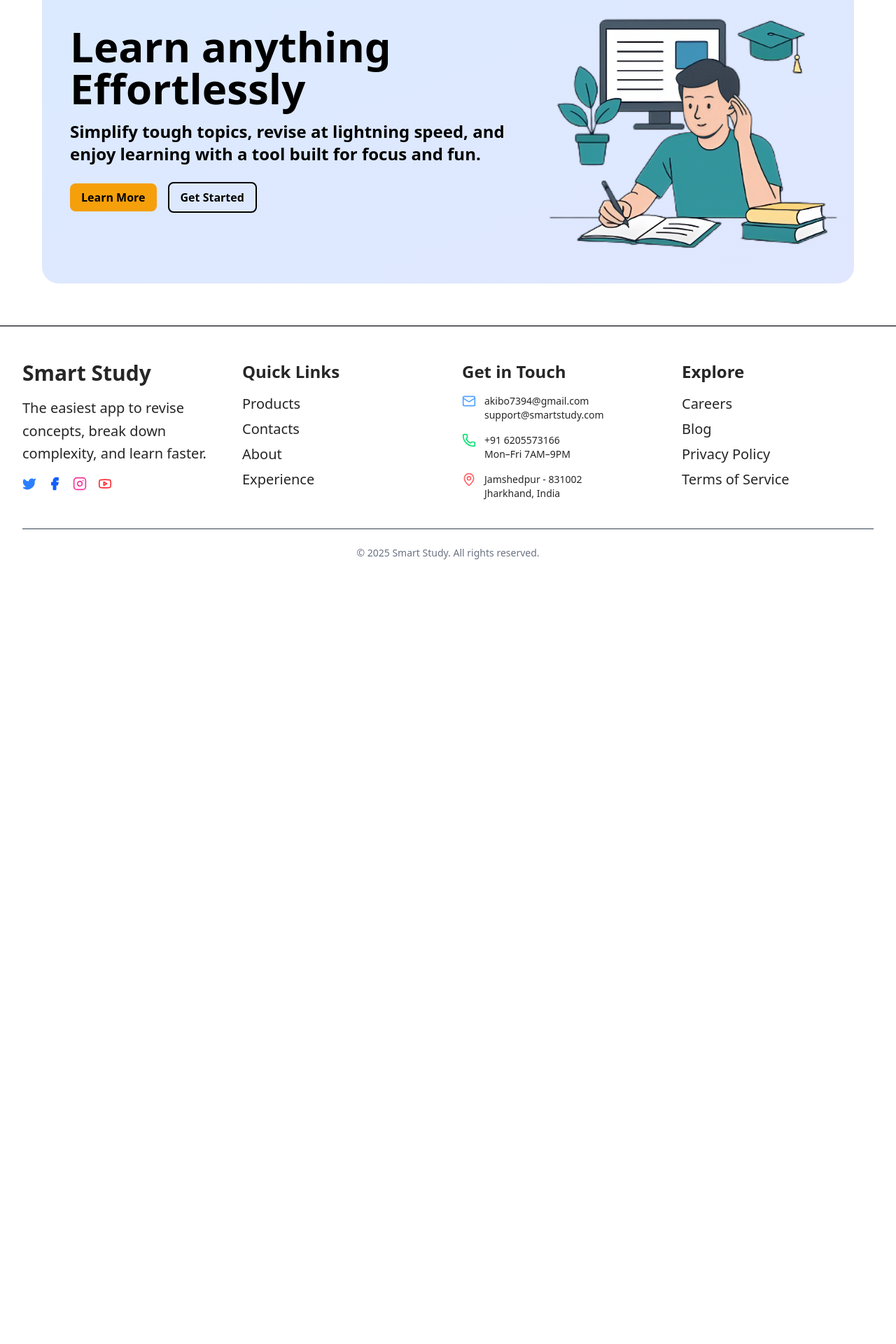
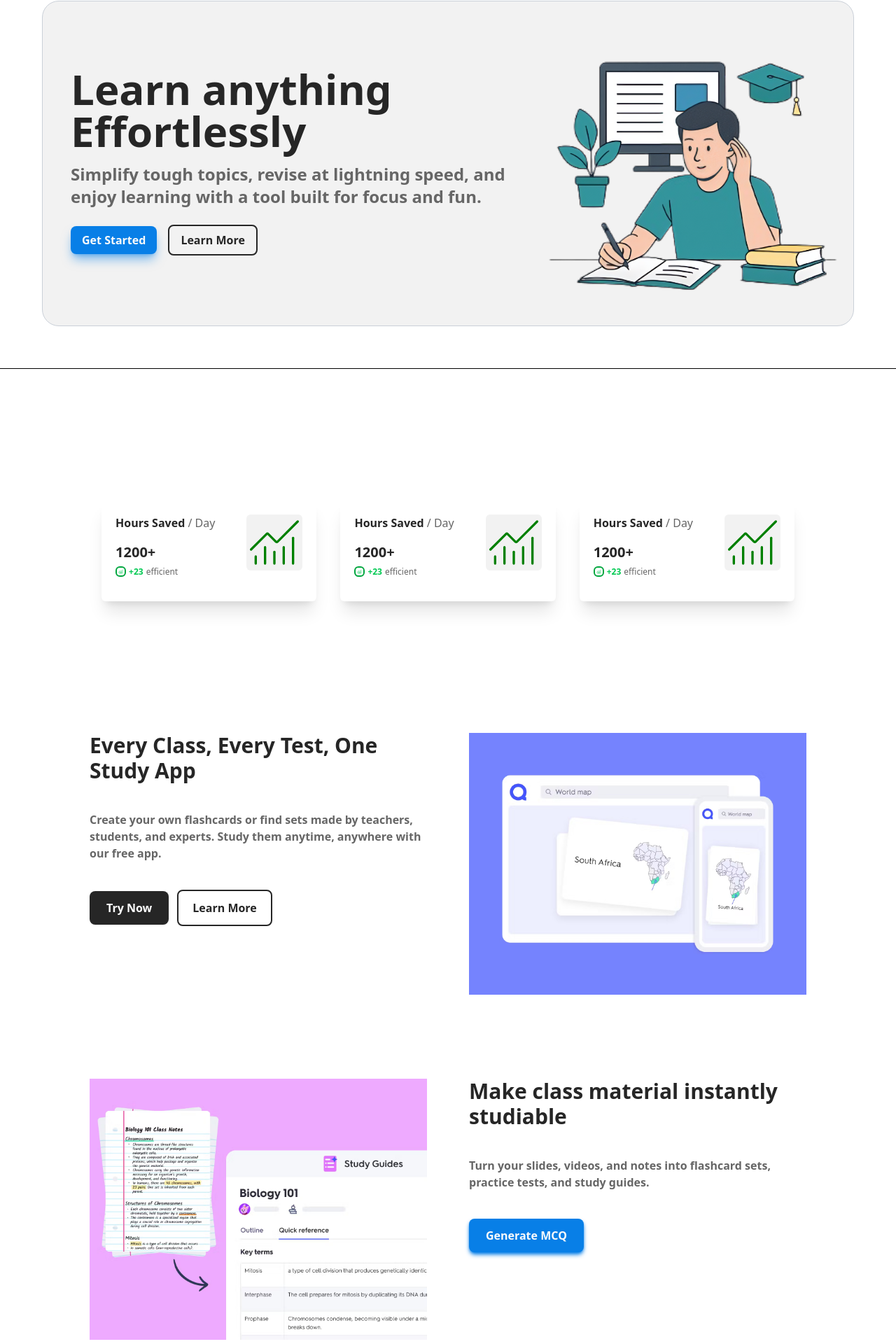
Before and after one commit to MohammadAkib404/study-buddy, a React (Vite) app: page / in a window 1280 px wide. Shown: the part 119-2039 px from the top of the page at 70% size. Before the commit the page ends 967 px from the top, so only its background shows below. Built offline with nearby package versions, Linux system fonts and the light colour scheme.

Commit message:
Added Stats and Features Section

```diff
--- a/src/Pages/Home.jsx
+++ b/src/Pages/Home.jsx
@@ -1,22 +1,110 @@
+import { ChartNoAxesCombined, ChartSpline } from 'lucide-react'
 import React from 'react'
 
 function Home() {
     return (
-        <main className='w-full p-7 lg:p-15 border-b border-hightlight'>
-            <div className='flex flex-col-reverse md:grid md:grid-cols-[60%_40%] gap-5 rounded-3xl max-w-[2000px] md:bg-gradient-to-br from-blue-100 to-indigo-100 xl md:p-10 2xl:mx-auto'>
-                <div className='text-text-primary font-semibold my-auto space-y-4 2xl:space-y-8'>
-                    <h1 className='text-3xl md:text-4xl lg:text-5xl xl:text-6xl 2xl:text-7xl'>Learn anything <p className='font-bold'>Effortlessly</p></h1>
-                    <p className='max-w-2xl w-full text-text-secondary text-md md:text-lg xl:text-2xl'>Simplify tough topics, revise at lightning speed, and enjoy learning with a tool built for focus and fun.</p>
-                    <div className='space-x-4 space-y-2 mt-6 2xl:space-y-12 2xl:text-3xl'>
-                        <button className='bg-accent py-2 2xl:py-4 px-4 2xl:px-10 rounded-lg text-text'>Learn More</button>
-                        <button className='border-2 border-secondary py-2 2xl:py-4 px-4 2xl:px-10 rounded-lg'>Get Started</button>
+        <main className='bg-base py-15 space-y-35'>
+            <section className='w-full bg-base pt-20 max-[400px]:p-6 p-10 lg:p-15 border-b border-hightlight'>
+                <div className='flex flex-col-reverse md:grid md:grid-cols-[60%_40%] gap-5 rounded-3xl max-w-[2000px] md:bg-layer md:border border-border md:p-10 2xl:p-20 2xl:mx-auto'>
+                    <div className='text-primary font-semibold my-auto space-y-4 2xl:space-y-8'>
+                        <h1 className='text-3xl md:text-4xl lg:text-5xl xl:text-6xl 2xl:text-7xl'>Learn anything <p className='font-bold'>Effortlessly</p></h1>
+                        <p className='max-w-2xl w-full text-muted text-md md:text-lg xl:text-2xl'>Simplify tough topics, revise at lightning speed, and enjoy learning with a tool built for focus and fun.</p>
+                        <div className='space-x-4 space-y-2 mt-6 2xl:space-y-12 2xl:text-3xl'>
+                            <button className='bg-brand shadow-lg shadow-brand/50 py-2 2xl:py-4 px-4 2xl:px-10 rounded-lg text-gray-50'>Get Started</button>
+                            <button className='border-2 border-secondary py-2 2xl:py-4 px-4 2xl:px-10 rounded-lg'>Learn More</button>
+                        </div>
+                    </div>
+                    <div>
+                        <img className='mx-auto w-8/10 md:w-full' src="./image.png" alt="img" />
                     </div>
                 </div>
-                <div>
-                    <img className='mx-auto w-8/10 md:w-full' src="./image.png" alt="img" />
+            </section>
+            <section className='h-60 bg-compliment text-primary py-auto'>
+                <div className='flex justify-around items-center h-full max-w-8/10 m-auto my-auto'>
+                    <div className='inline-flex justify-between bg-base h-6/10 w-3/10 rounded-md p-5 shadow-xl'>
+                        <div>
+                            <h6 className='font-semibold '>Hours Saved <span className='font-normal text-muted'>/ Day</span></h6>
+                            <h4 className='mt-4 text-xl font-bold'>1200+</h4>
+                            <div className='flex space-x-1 font-semibold text-xs mt-1.5'>
+                                <ChartNoAxesCombined size={15} className='text-green-500 border-2 border-green-600 rounded-md p-0.5' />
+                                <p className='text-green-500'>+23</p>
+                                <p className='font-normal text-muted'>efficient</p>
+                            </div>
+                        </div>
+                        <ChartNoAxesCombined size={80} strokeWidth={1} color='green' className='bg-layer rounded-md' />
+                    </div>
+                    <div className='inline-flex justify-between bg-base h-6/10 w-3/10 rounded-md p-5 shadow-xl'>
+                        <div>
+                            <h6 className='font-semibold '>Hours Saved <span className='font-normal text-muted'>/ Day</span></h6>
+                            <h4 className='mt-4 text-xl font-bold'>1200+</h4>
+                            <div className='flex space-x-1 font-semibold text-xs mt-1.5'>
+                                <ChartNoAxesCombined size={15} className='text-green-500 border-2 border-green-600 rounded-md p-0.5' />
+                                <p className='text-green-500'>+23</p>
+                                <p className='font-normal text-muted'>efficient</p>
+                            </div>
+                        </div>
+                        <ChartNoAxesCombined size={80} strokeWidth={1} color='green' className='bg-layer rounded-md' />
+                    </div>
+                    <div className='inline-flex justify-between bg-base h-6/10 w-3/10 rounded-md p-5 shadow-xl'>
+                        <div>
+                            <h6 className='font-semibold '>Hours Saved <span className='font-normal text-muted'>/ Day</span></h6>
+                            <h4 className='mt-4 text-xl font-bold'>1200+</h4>
+                            <div className='flex space-x-1 font-semibold text-xs mt-1.5'>
+                                <ChartNoAxesCombined size={15} className='text-green-500 border-2 border-green-600 rounded-md p-0.5' />
+                                <p className='text-green-500'>+23</p>
+                                <p className='font-normal text-muted'>efficient</p>
+                            </div>
+                        </div>
+                        <ChartNoAxesCombined size={80} strokeWidth={1} color='green' className='bg-layer rounded-md' />
+                    </div>
                 </div>
+            </section>
+            <div className='space-y-30'>
+                <section className='w-8/10 mx-auto grid grid-cols-2 gap-x-15'>
+                    <div className='space-y-10'>
+                        <h3 className='font-bold text-3xl text-primary'>Every Class, Every Test, One Study App</h3>
+                        <p className='text-muted font-semibold'>
+                            Create your own flashcards or find sets made by teachers, students, and experts. Study them anytime, anywhere with our free app.
+                        </p>
+                        <div className='space-x-3'>
+                            <button className='bg-primary text-base font-bold px-6 py-3 rounded-lg'>Try Now</button>
+                            <button className='border-2 border-primary text-primary font-bold px-5 py-3 rounded-lg'>Learn More</button>
+                        </div>
+                    </div>
+                    <div className='bg-red-500'>
+                        <img src="./hero1.png" alt="" />
+                    </div>
+                </section>
+                <section className='w-8/10 mx-auto grid grid-cols-2 gap-x-15'>
+                    <div className='bg-red-500'>
+                        <img src="./hero2.png" alt="" />
+                    </div>
+                    <div className='space-y-10'>
+                        <h3 className='font-bold text-3xl text-primary'>Make class material instantly studiable</h3>
+                        <p className='text-muted font-semibold'>
+                            Turn your slides, videos, and notes into flashcard sets, practice tests, and study guides.
+                        </p>
+                        <button className='bg-brand text-gray-50 font-bold px-6 py-3 rounded-lg shadow-md shadow-brand'>Generate MCQ</button>
+                    </div>
+                </section>
+                <section className='w-8/10 mx-auto grid grid-cols-2 gap-x-15'>
+                    <div className='space-y-10'>
+                        <h3 className='font-bold text-3xl text-primary'>Test prep for any subject</h3>
+                        <p className='text-muted font-semibold'>
+                            Memorize anything with personalized practice tests and study sessions in Learn. 98% of students say Quizlet has improved their understanding.
+                        </p>
+                        <button className='bg-brand text-gray-50 font-bold px-6 py-3 rounded-lg shadow-md shadow-brand'>See Stats</button>
+                    </div>
+                    <div className='bg-red-500'>
+                        <img src="./hero1.png" alt="" />
+                    </div>
+                </section>
+
+
+
+
             </div>
-        </main>
+        </main >
     )
 }
 
```
